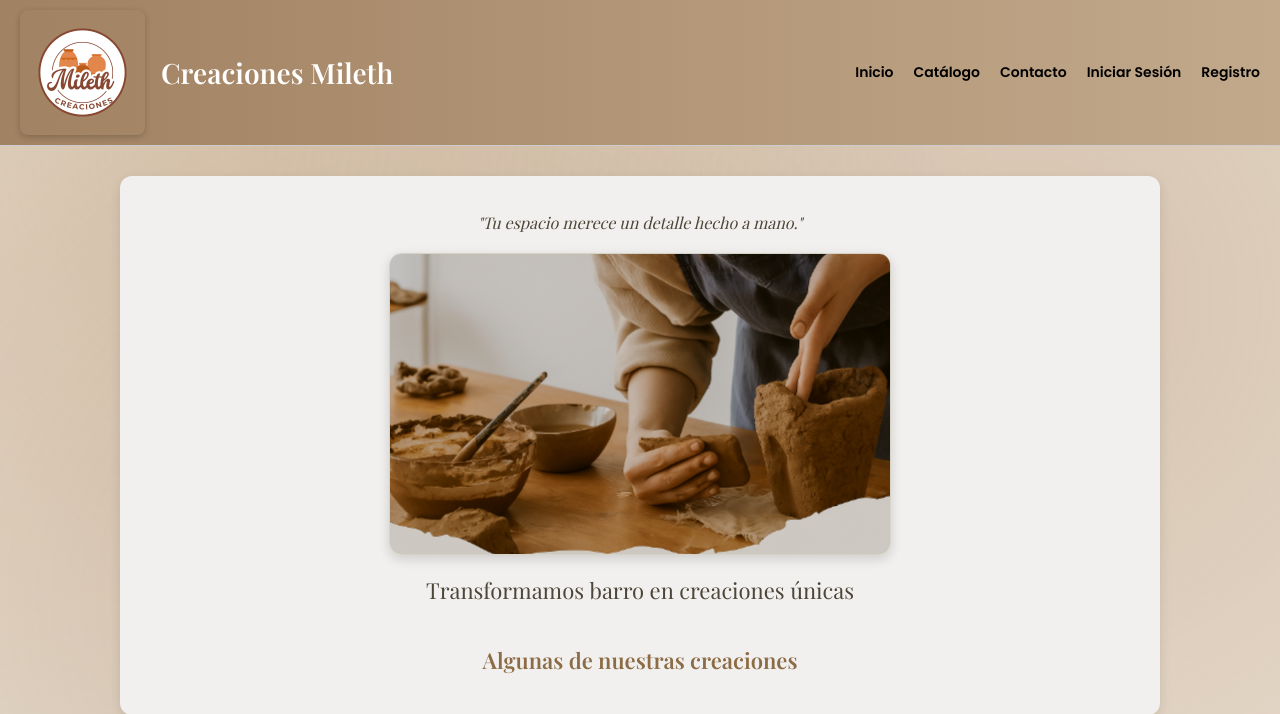
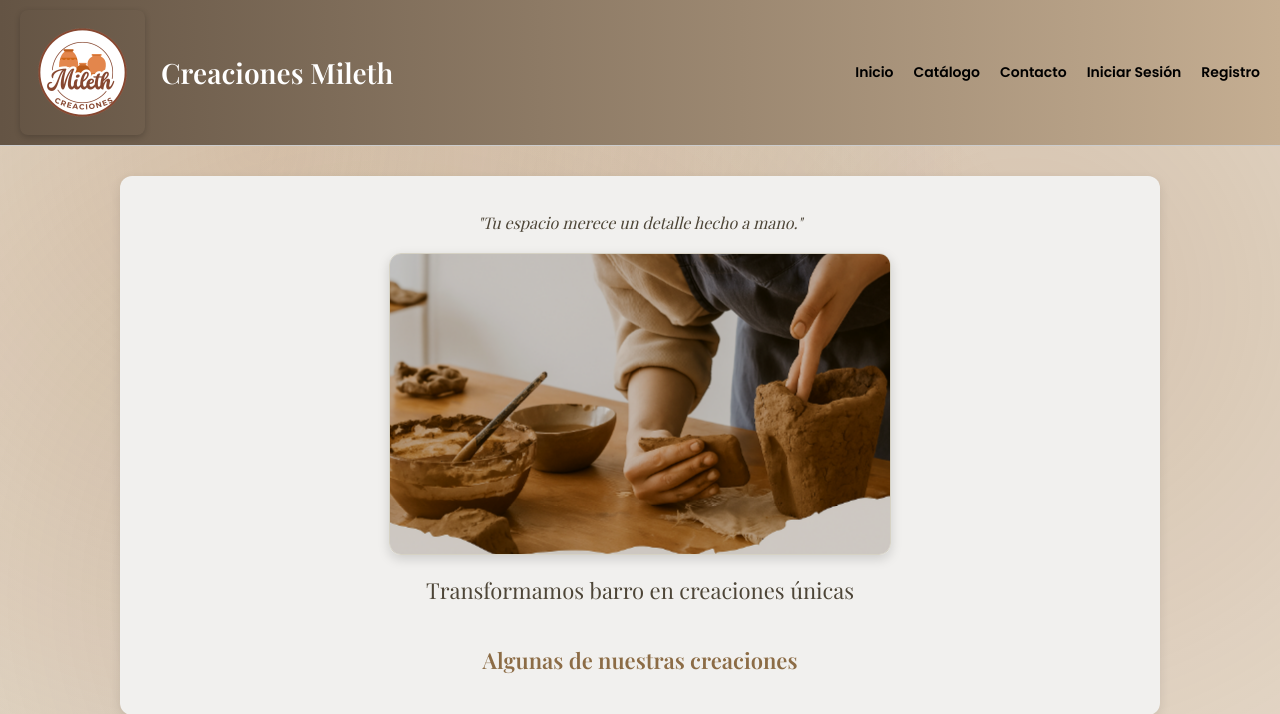
Before and after one commit to nancyfigueroaremigio-commits/mi-primer-repositorio, a PHP site: page /Ejemplo/ in a window 1280 px wide. Shown: the top 714 px of the page. Run offline with PHP 8.4, Linux system fonts and the light colour scheme; data that the repository does not hold is empty.

Commit message:
Modificacion del color del encabezado

```diff
--- a/index.php
+++ b/index.php
@@ -183,7 +183,7 @@ thead {
        Encabezado y navegación
        --------------------------- */
     header {
-      background: linear-gradient(to right, #a18262, #c2a98b);
+      background: linear-gradient(to right, #645444, #c5ae92);
       display: flex;
       flex-wrap: wrap;
       align-items: center;
```
